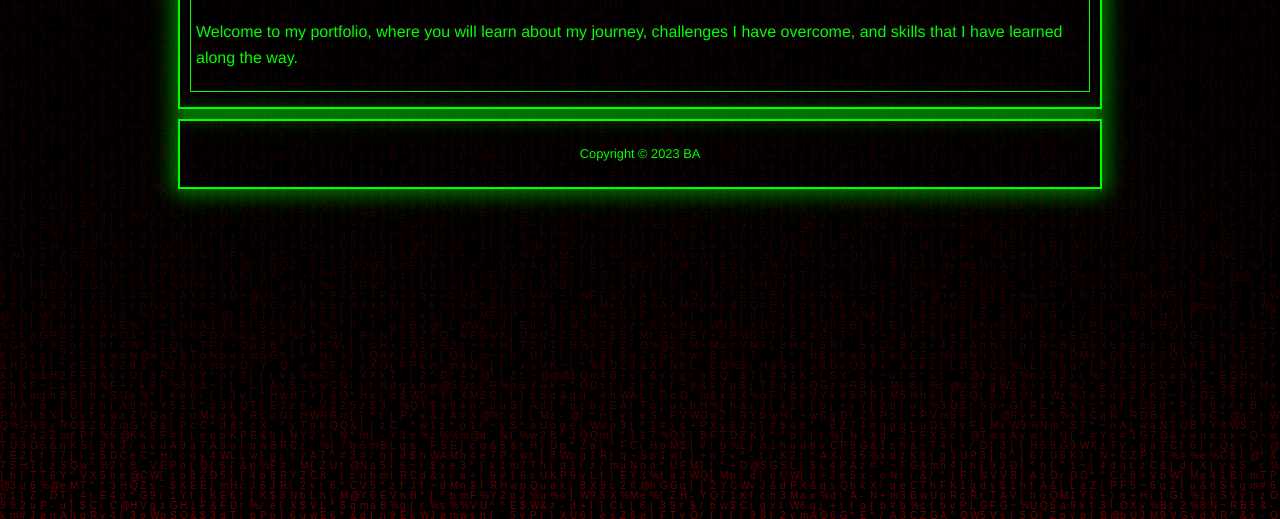
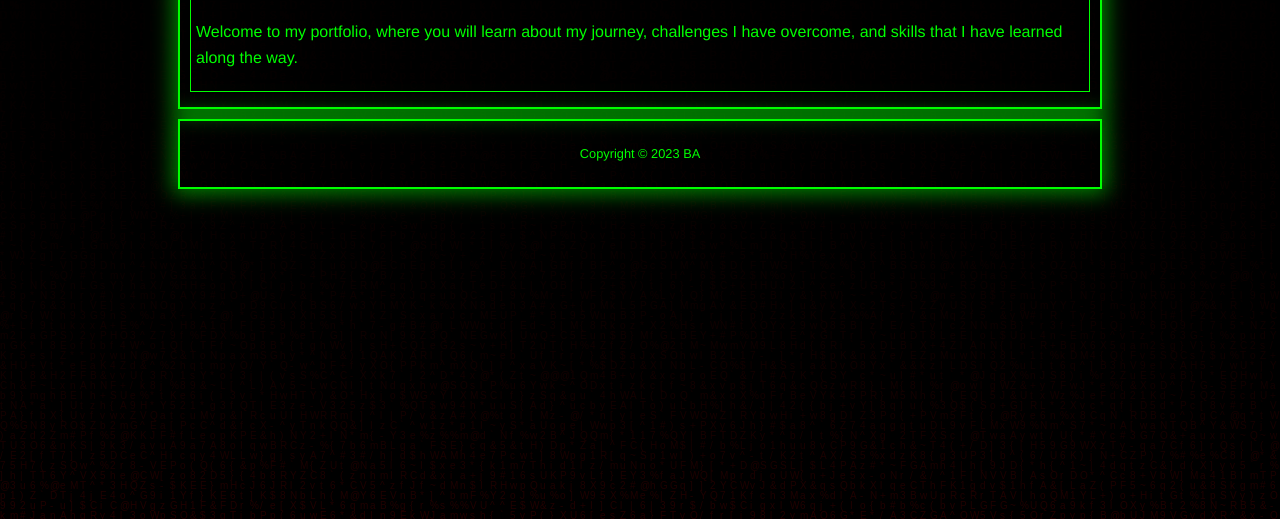
Before and after one commit to BAfoSHO/BAfoSHO.com, a website: page src/index.html in a window 1280 px wide. Shown: the part 281-800 px from the top of the page. Drawn offline with Linux system fonts and the light colour scheme.

Commit message:
Update styles.css

```diff
--- a/src/styles.css
+++ b/src/styles.css
@@ -139,3 +139,13 @@ input:checked + .slider:before {
 }
 
 canvas {display:block;}
+
+#c, #myCanvas {
+    position: fixed;
+    top: 0;
+    left: 0;
+    z-index: -1;
+    width: 100vw;
+    height: 100vh;
+    opacity: 0.3; /* adjust as needed */
+}
```
